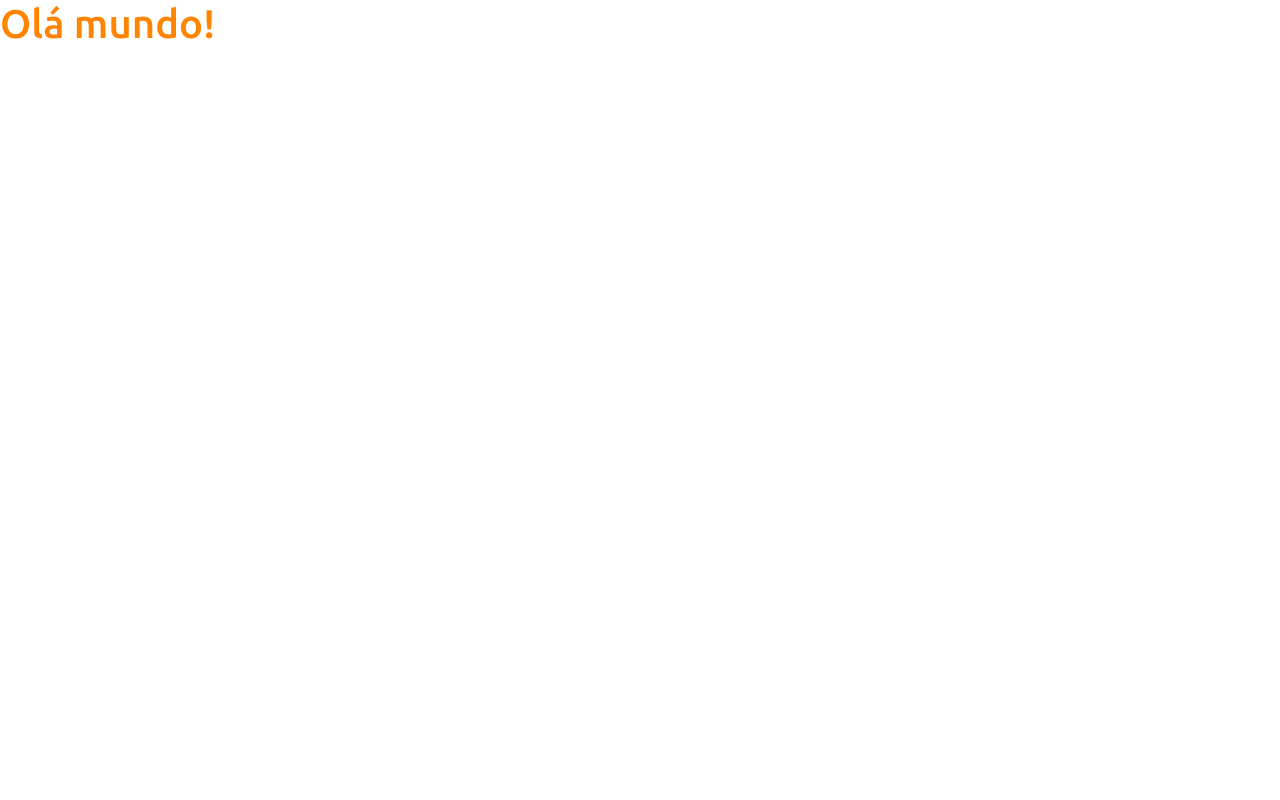
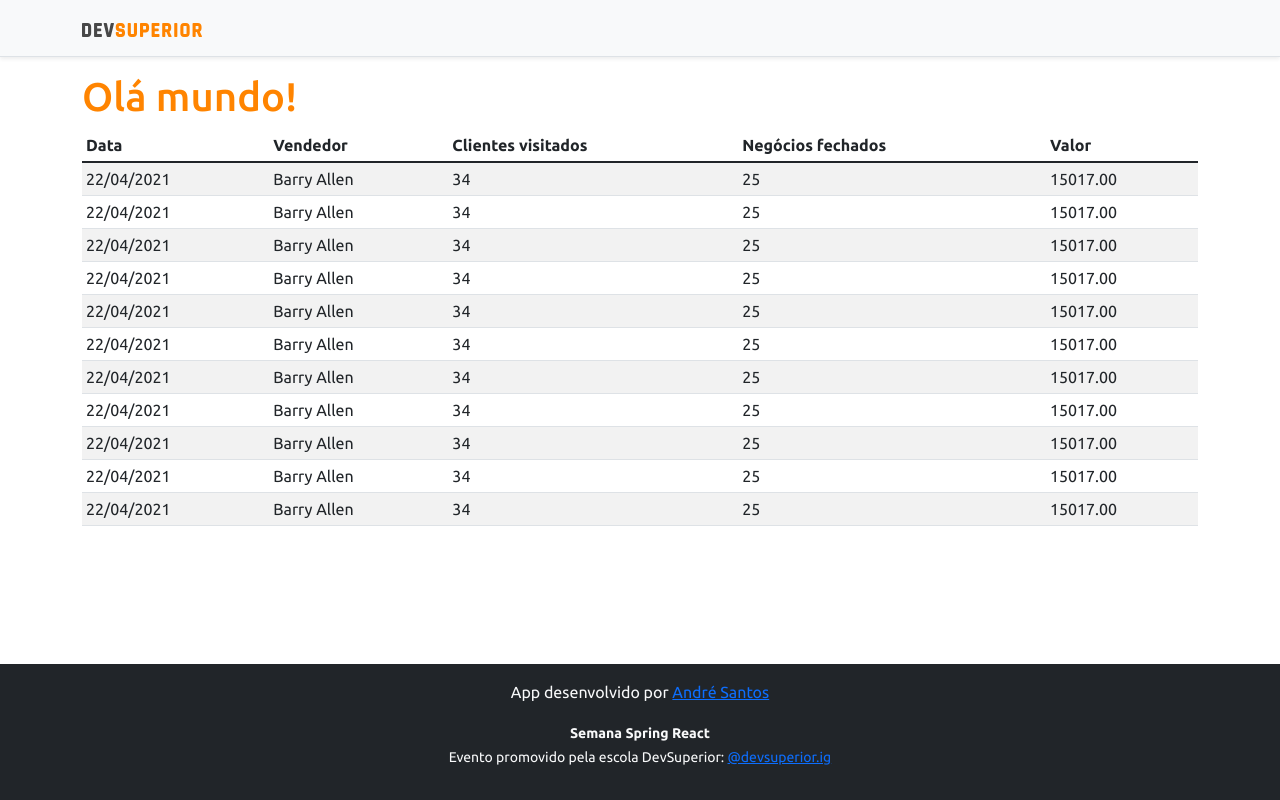
Before and after one commit to and-santos/SemanaSpringReact, a React (Create React App) app in the folder frontend/: page / in a window 1280 px wide. Built offline with nearby package versions, Linux system fonts and the light colour scheme.

Commit message:
componentes estáticos básicos

```diff
--- a/frontend/src/App.tsx
+++ b/frontend/src/App.tsx
@@ -1,8 +1,18 @@
+import DataTable from "components/DataTable";
+import Footer from "components/Footer";
+import NavBar from "components/navbar";
+
 function App() {
   return (
-    <div className="App">
-      <h1 className="text-primary">Olá mundo!</h1>
-    </div>
+    <>
+      <NavBar />
+      <div className="container">
+        <h1 className="text-primary">Olá mundo!</h1>
+
+        <DataTable />
+      </div>
+      <Footer />
+    </>
   );
 }
 
--- /dev/null
+++ b/frontend/src/components/DataTable/index.tsx
@@ -0,0 +1,98 @@
+const DataTable = () => {
+  return (
+    <div className="table-responsive">
+      <table className="table table-striped table-sm">
+        <thead>
+          <tr>
+            <th>Data</th>
+            <th>Vendedor</th>
+            <th>Clientes visitados</th>
+            <th>Negócios fechados</th>
+            <th>Valor</th>
+          </tr>
+        </thead>
+        <tbody>
+          <tr>
+            <td>22/04/2021</td>
+            <td>Barry Allen</td>
+            <td>34</td>
+            <td>25</td>
+            <td>15017.00</td>
+          </tr>
+          <tr>
+            <td>22/04/2021</td>
+            <td>Barry Allen</td>
+            <td>34</td>
+            <td>25</td>
+            <td>15017.00</td>
+          </tr>
+          <tr>
+            <td>22/04/2021</td>
+            <td>Barry Allen</td>
+            <td>34</td>
+            <td>25</td>
+            <td>15017.00</td>
+          </tr>
+          <tr>
+            <td>22/04/2021</td>
+            <td>Barry Allen</td>
+            <td>34</td>
+            <td>25</td>
+            <td>15017.00</td>
+          </tr>
+          <tr>
+            <td>22/04/2021</td>
+            <td>Barry Allen</td>
+            <td>34</td>
+            <td>25</td>
+            <td>15017.00</td>
+          </tr>
+          <tr>
+            <td>22/04/2021</td>
+            <td>Barry Allen</td>
+            <td>34</td>
+            <td>25</td>
+            <td>15017.00</td>
+          </tr>
+          <tr>
+            <td>22/04/2021</td>
+            <td>Barry Allen</td>
+            <td>34</td>
+            <td>25</td>
+            <td>15017.00</td>
+          </tr>
+          <tr>
+            <td>22/04/2021</td>
+            <td>Barry Allen</td>
+            <td>34</td>
+            <td>25</td>
+            <td>15017.00</td>
+          </tr>
+          <tr>
+            <td>22/04/2021</td>
+            <td>Barry Allen</td>
+            <td>34</td>
+            <td>25</td>
+            <td>15017.00</td>
+          </tr>
+          <tr>
+            <td>22/04/2021</td>
+            <td>Barry Allen</td>
+            <td>34</td>
+            <td>25</td>
+            <td>15017.00</td>
+          </tr>
+          <tr>
+            <td>22/04/2021</td>
+            <td>Barry Allen</td>
+            <td>34</td>
+            <td>25</td>
+            <td>15017.00</td>
+          </tr>
+        </tbody>
+      </table>
+    </div>
+  );
+};
+
+export default DataTable;
--- /dev/null
+++ b/frontend/src/components/Footer/index.tsx
@@ -0,0 +1,34 @@
+const Footer = () => {
+  return (
+    <footer className="footer mt-auto py-3 bg-dark">
+      <div className="container">
+        <p className="text-light">
+          App desenvolvido por{" "}
+          <a
+            href="https://github.com/and-santos"
+            target="_blank"
+            rel="noreferrer"
+          >
+            André Santos
+          </a>
+        </p>
+        <p className="text-light">
+          <small>
+            <strong>Semana Spring React</strong>
+            <br />
+            Evento promovido pela escola DevSuperior:{" "}
+            <a
+              href="https://instagram.com/devsuperior.ig"
+              target="_blank"
+              rel="noreferrer"
+            >
+              @devsuperior.ig
+            </a>
+          </small>
+        </p>
+      </div>
+    </footer>
+  );
+};
+
+export default Footer;
--- /dev/null
+++ b/frontend/src/components/navbar/index.tsx
@@ -0,0 +1,15 @@
+import ImgDsDark from "assets/img/ds-dark.svg";
+
+const NavBar = () => {
+  return (
+    <div className="d-flex flex-column flex-md-row align-items-center p-3 px-md-4 mb-3 bg-light border-bottom shadow-sm">
+      <div className="container">
+        <nav className="my-2 my-md-0 mr-md-3">
+          <img src={ImgDsDark} alt="DevSuperior" width="120" />
+        </nav>
+      </div>
+    </div>
+  );
+};
+
+export default NavBar;
```
Also changed, not shown: frontend/src/assets/img/ds-dark.svg (added).
